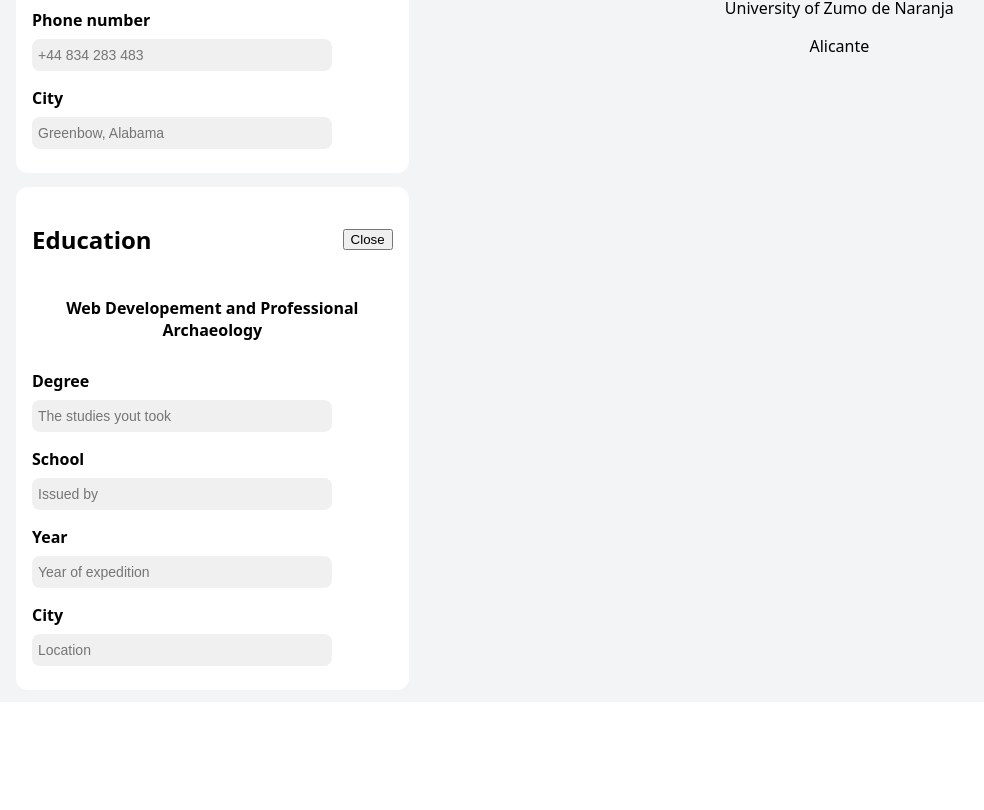
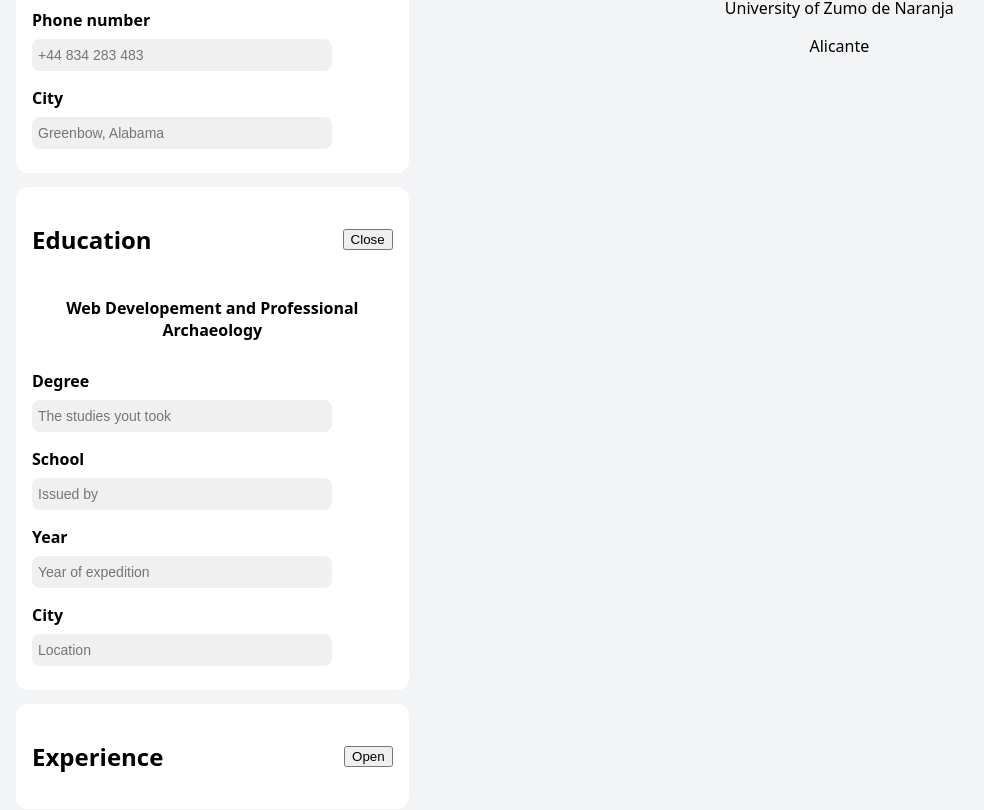
Before and after one commit to rafabo7/top-cv-application, a React (Vite) app: page / in a window 1280 px wide. Shown: the part 264-1074 px from the top of the page, without its empty margins (12-996 px from the left). Before the commit the page ends 974 px from the top, so only its background shows below. Built offline with nearby package versions, Linux system fonts and the light colour scheme.

Commit message:
Add Experience component with the open/close logic (may refactor later)

```diff
--- /dev/null
+++ b/src/components/Experience.jsx
@@ -0,0 +1,34 @@
+import { InputField } from "./InputField"
+import ExperienceDisplay from "./ExperienceDisplay"
+import '../Styles/InputSections.css'
+
+
+export function Experience ({experience, isOpen, toggleIsOpen, onChange}) {
+
+
+    return (
+        <section className={`experience section`}>
+
+            <header className="section-header">
+                <h2>Experience</h2>
+                <button
+                onClick={() => {
+                    const sectionToChange = isOpen ? '' : 'experience'
+                    toggleIsOpen(sectionToChange)}}>{
+                    isOpen ? 'Close' : 'Open'}
+                </button>
+            </header>
+
+            {
+            isOpen && (
+                <ExperienceDisplay
+                experience={experience} />
+             ) }
+
+
+        </section>
+    )
+
+
+
+}
--- /dev/null
+++ b/src/components/ExperienceDisplay.jsx
@@ -0,0 +1,8 @@
+export default function ExperienceDisplay ({ experience }) {
+
+    return (
+        experience.map( ( item ) => <h4 key={item.id} >{item.position}</h4>)
+     )
+
+
+}
--- a/src/components/Interface.jsx
+++ b/src/components/Interface.jsx
@@ -1,6 +1,7 @@
 import { PersonalInfo } from "./PersonalInfo"
 import '../Styles/Interface.css'
 import { Education } from "./Education"
+import { Experience } from "./Experience"
 
 export function Interface ({ onChange, onSectionChange, personalInfo, education, experience, isOpen, toggleIsOpen }) {
 
@@ -13,6 +14,12 @@ export function Interface ({ onChange, onSectionChange, personalInfo, education,
             isOpen={isOpen == 'education'}
             toggleIsOpen={toggleIsOpen}  />
 
+            <Experience
+            experience={experience}
+            onChange={onSectionChange}
+            isOpen={isOpen == 'experience'}
+            toggleIsOpen={toggleIsOpen}  />
+
 
         </section>
     )
```
